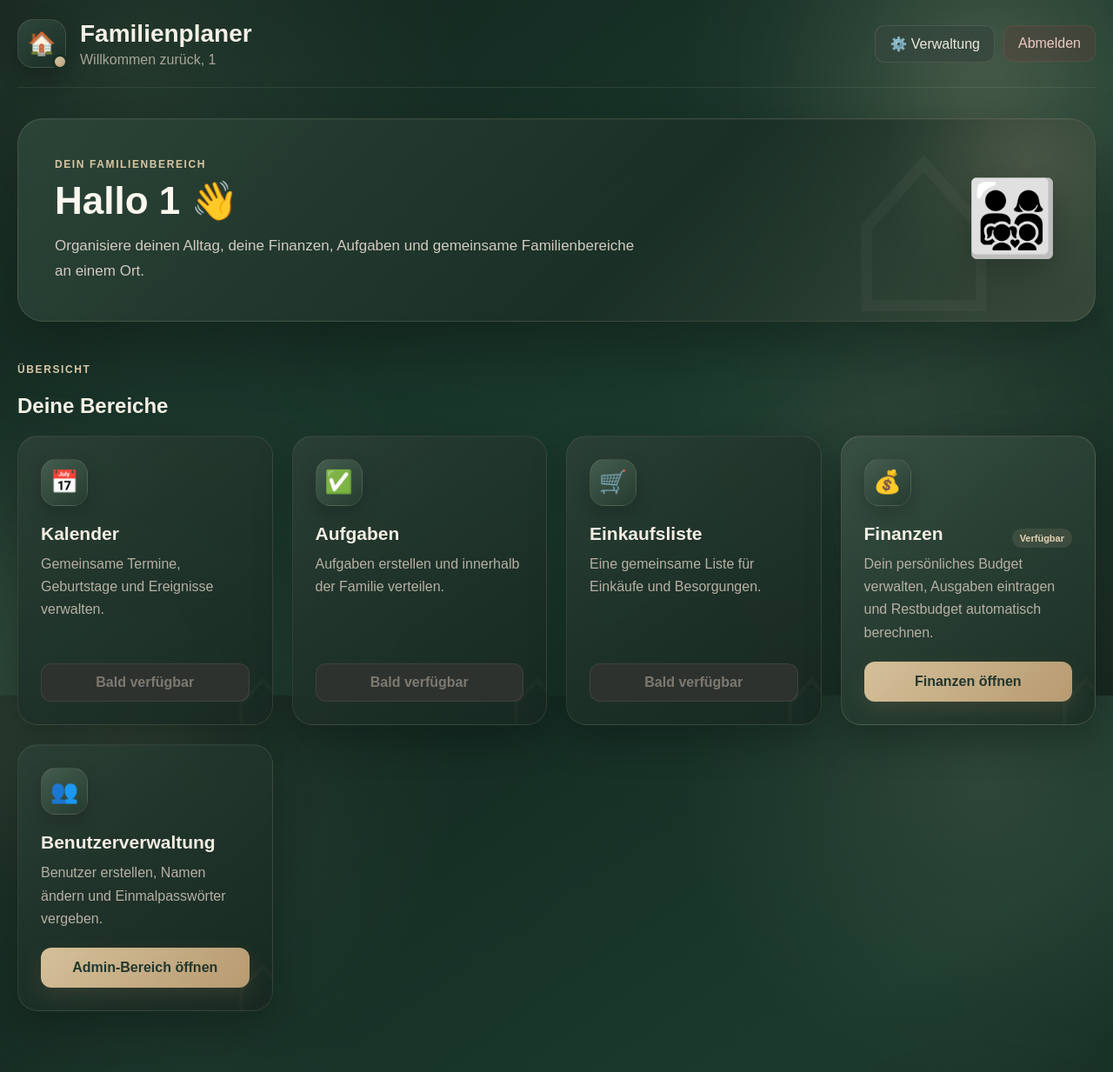
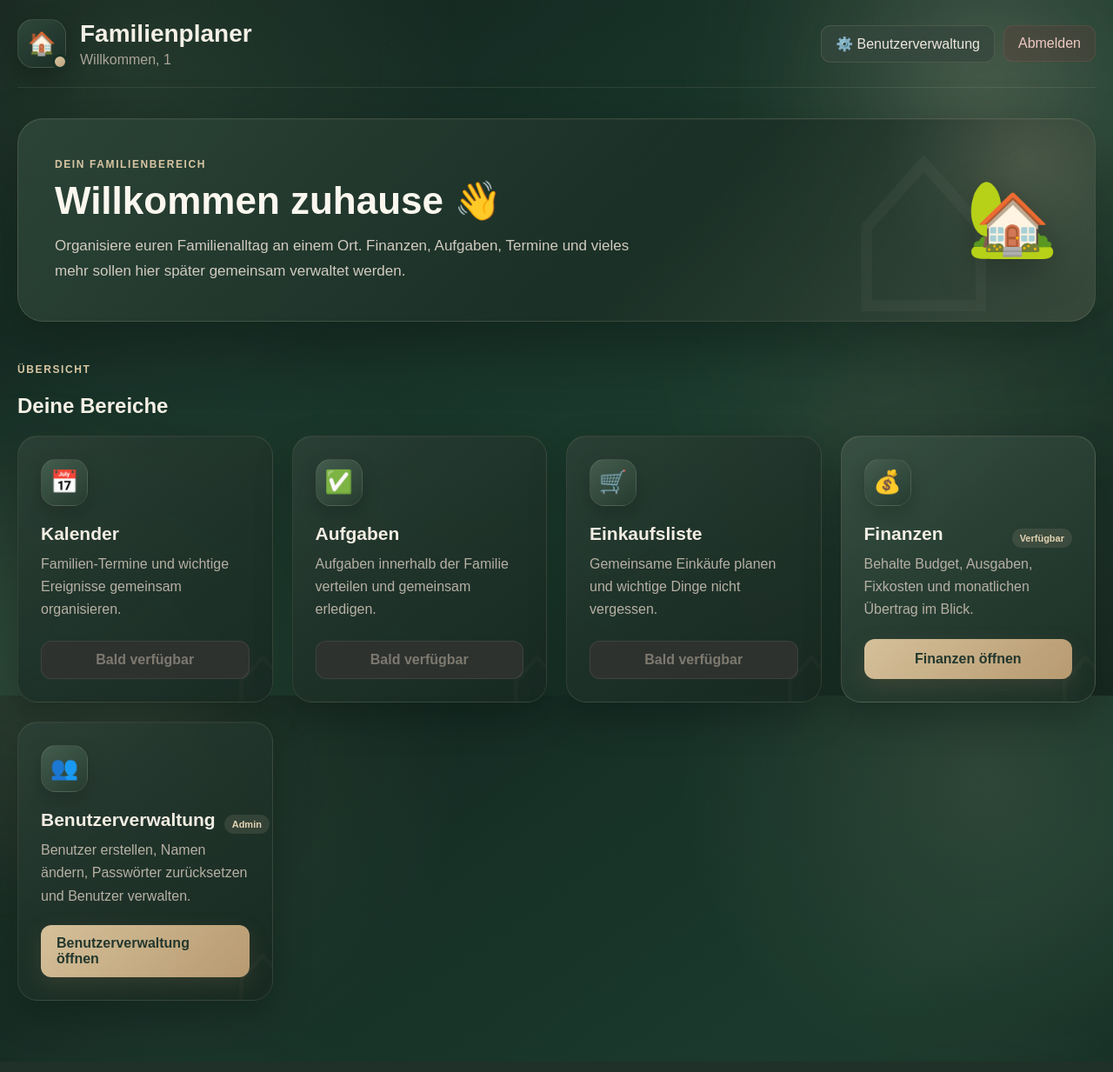
Before and after one commit to JK597/familienplaner, a Flask app: page /dashboard in a window 1280 px wide. Shown: the whole page at 87% size. After the commit the page ends 1155 px from the top, so only its background shows below. Run offline with Flask 3, Linux system fonts and the light colour scheme; the visitor is signed in with stand-in values (Sample User, id 1); parts of the project's set-up code (start-up, migrations or seed data) failed here and were passed over; some libraries are stand-ins or nearby versions.

```diff
--- a/templates/dashboard.html
+++ b/templates/dashboard.html
@@ -17,25 +17,37 @@
     <header class="topbar">
 
         <div class="brand">
+
             <div class="brand-icon">
                 🏠
             </div>
 
             <div>
                 <h1>Familienplaner</h1>
-                <p>Willkommen zurück, {{ benutzer }}</p>
+                <p>Willkommen, {{ benutzer }}</p>
             </div>
+
         </div>
+
 
         <div class="topbar-actions">
 
             {% if rolle == "admin" %}
-                <a href="/admin" class="secondary-button">
-                    ⚙️ Verwaltung
-                </a>
+
+            <a
+                href="/admin"
+                class="secondary-button"
+            >
+                ⚙️ Benutzerverwaltung
+            </a>
+
             {% endif %}
 
-            <a href="/logout" class="logout-button">
+
+            <a
+                href="/logout"
+                class="logout-button"
+            >
                 Abmelden
             </a>
 
@@ -46,36 +58,45 @@
 
     <main class="dashboard">
 
+
+        <!-- WILLKOMMEN -->
+
         <section class="hero-card">
 
             <div>
+
                 <span class="eyebrow">
                     DEIN FAMILIENBEREICH
                 </span>
 
                 <h2>
-                    Hallo {{ benutzer }} 👋
+                    Willkommen zuhause 👋
                 </h2>
 
                 <p>
-                    Organisiere deinen Alltag, deine Finanzen,
-                    Aufgaben und gemeinsame Familienbereiche
-                    an einem Ort.
+                    Organisiere euren Familienalltag an einem Ort.
+                    Finanzen, Aufgaben, Termine und vieles mehr
+                    sollen hier später gemeinsam verwaltet werden.
                 </p>
+
             </div>
 
+
             <div class="hero-emoji">
-                👨‍👩‍👧‍👦
+                🏡
             </div>
 
         </section>
 
+
+        <!-- BEREICHE -->
 
         <section>
 
             <div class="section-heading">
 
                 <div>
+
                     <span class="eyebrow">
                         ÜBERSICHT
                     </span>
@@ -83,6 +104,7 @@
                     <h2>
                         Deine Bereiche
                     </h2>
+
                 </div>
 
             </div>
@@ -90,6 +112,8 @@
 
             <div class="dashboard-grid">
 
+
+                <!-- KALENDER -->
 
                 <article class="feature-card">
 
@@ -99,21 +123,28 @@
 
                     <div class="feature-content">
 
-                        <h3>Kalender</h3>
+                        <h3>
+                            Kalender
+                        </h3>
 
                         <p>
-                            Gemeinsame Termine, Geburtstage
-                            und Ereignisse verwalten.
+                            Familien-Termine und wichtige
+                            Ereignisse gemeinsam organisieren.
                         </p>
 
                     </div>
 
-                    <button class="disabled-button" disabled>
+                    <button
+                        class="disabled-button"
+                        disabled
+                    >
                         Bald verfügbar
                     </button>
 
                 </article>
 
+
+                <!-- AUFGABEN -->
 
                 <article class="feature-card">
 
@@ -123,21 +154,28 @@
 
                     <div class="feature-content">
 
-                        <h3>Aufgaben</h3>
+                        <h3>
+                            Aufgaben
+                        </h3>
 
                         <p>
-                            Aufgaben erstellen und innerhalb
-                            der Familie verteilen.
+                            Aufgaben innerhalb der Familie
+                            verteilen und gemeinsam erledigen.
                         </p>
 
                     </div>
 
-                    <button class="disabled-button" disabled>
+                    <button
+                        class="disabled-button"
+                        disabled
+                    >
                         Bald verfügbar
                     </button>
 
                 </article>
 
+
+                <!-- EINKAUFSLISTE -->
 
                 <article class="feature-card">
 
@@ -147,21 +185,28 @@
 
                     <div class="feature-content">
 
-                        <h3>Einkaufsliste</h3>
+                        <h3>
+                            Einkaufsliste
+                        </h3>
 
                         <p>
-                            Eine gemeinsame Liste für Einkäufe
-                            und Besorgungen.
+                            Gemeinsame Einkäufe planen und
+                            wichtige Dinge nicht vergessen.
                         </p>
 
                     </div>
 
-                    <button class="disabled-button" disabled>
+                    <button
+                        class="disabled-button"
+                        disabled
+                    >
                         Bald verfügbar
                     </button>
 
                 </article>
 
+
+                <!-- FINANZEN -->
 
                 <article class="feature-card highlight-card">
 
@@ -173,7 +218,9 @@
 
                         <div class="card-title-row">
 
-                            <h3>Finanzen</h3>
+                            <h3>
+                                Finanzen
+                            </h3>
 
                             <span class="status-badge">
                                 Verfügbar
@@ -182,22 +229,24 @@
                         </div>
 
                         <p>
-                            Dein persönliches Budget verwalten,
-                            Ausgaben eintragen und Restbudget
-                            automatisch berechnen.
+                            Behalte Budget, Ausgaben,
+                            Fixkosten und monatlichen
+                            Übertrag im Blick.
                         </p>
 
                     </div>
 
                     <a
                         href="/finanzen"
-                        class="primary-button"
+                        class="card-button"
                     >
                         Finanzen öffnen
                     </a>
 
                 </article>
 
+
+                <!-- NUR ADMIN -->
 
                 {% if rolle == "admin" %}
 
@@ -209,20 +258,31 @@
 
                     <div class="feature-content">
 
-                        <h3>Benutzerverwaltung</h3>
+                        <div class="card-title-row">
+
+                            <h3>
+                                Benutzerverwaltung
+                            </h3>
+
+                            <span class="status-badge">
+                                Admin
+                            </span>
+
+                        </div>
 
                         <p>
-                            Benutzer erstellen, Namen ändern
-                            und Einmalpasswörter vergeben.
+                            Benutzer erstellen, Namen ändern,
+                            Passwörter zurücksetzen und
+                            Benutzer verwalten.
                         </p>
 
                     </div>
 
                     <a
                         href="/admin"
-                        class="primary-button"
+                        class="card-button"
                     >
-                        Admin-Bereich öffnen
+                        Benutzerverwaltung öffnen
                     </a>
 
                 </article>
@@ -234,9 +294,11 @@
 
         </section>
 
+
     </main>
 
 </div>
 
 </body>
+
 </html>
```
